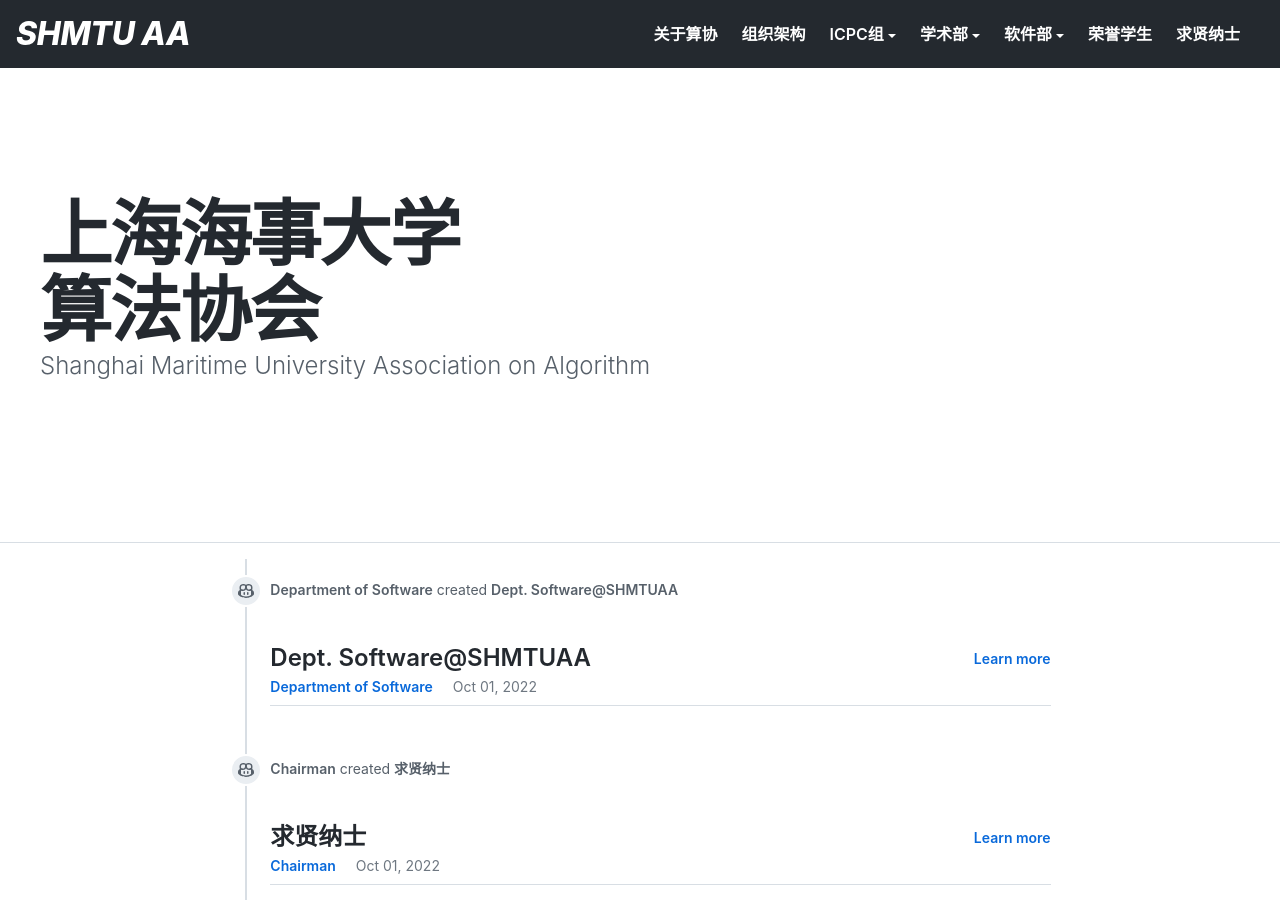
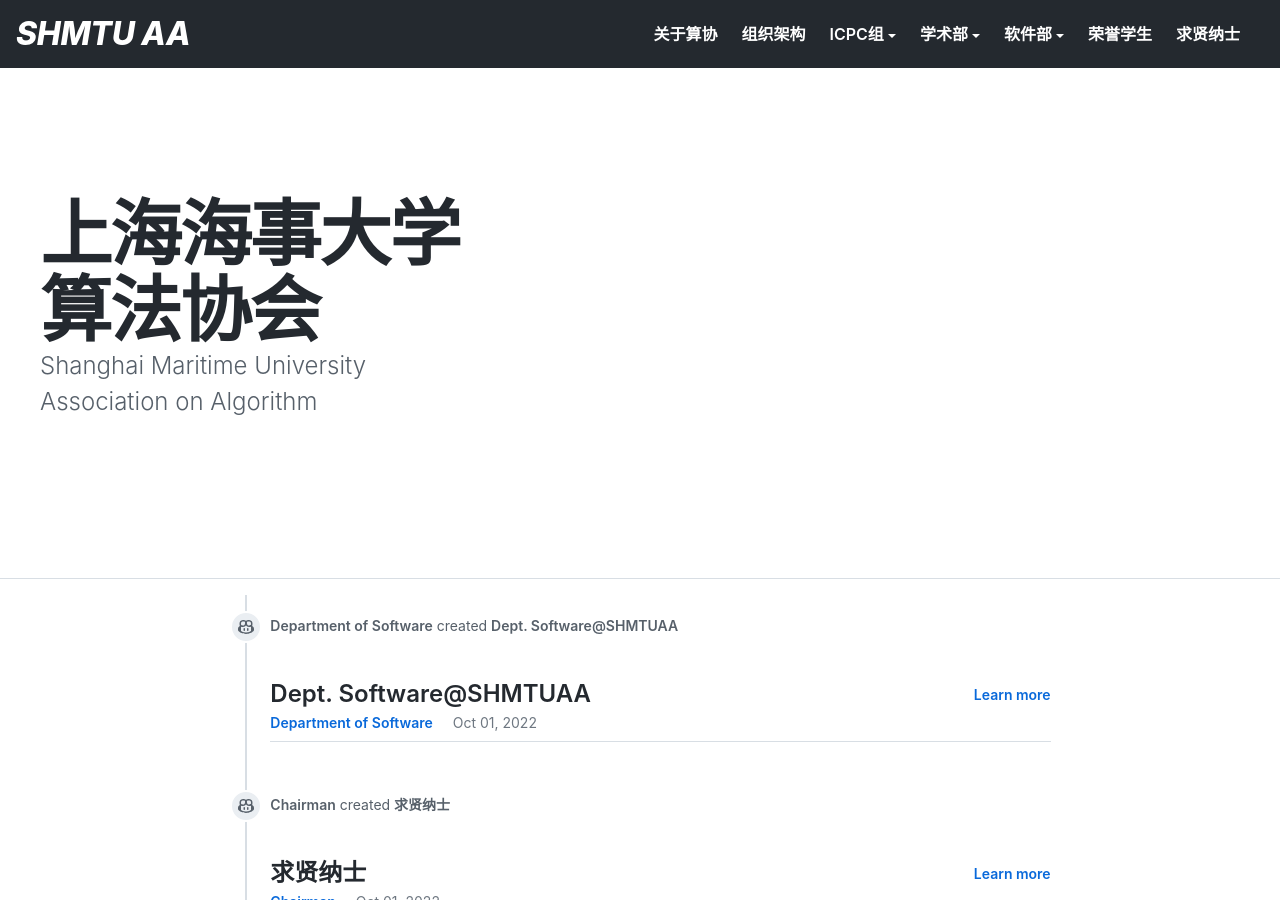
Before and after one commit to shmtuaa/shmtuaa.org, a Jekyll site: the page built from index.html, in a window 1280 px wide and 900 px high. Built offline with Jekyll 4.4.1, drawn with Linux system fonts in a browser that asks for light colours; the list of posts is cut into pages by our own code.

Commit message:
Update break-line behavior

```diff
--- a/_layouts/homepage.html
+++ b/_layouts/homepage.html
@@ -10,7 +10,7 @@
 
     <div class="Subhead px-6 py-12">
         <div class="Subhead-heading d-block h1-mktg text-emphasized"><div class="flex-wrap">上海海事大学</div><div class="flex-wrap">算法协会</div></div>
-        <div class="Subhead-description lead f2-light">{{ site.slogan }}</div>
+        <div class="Subhead-description lead f2-light"><div class="flex-wrap">Shanghai Maritime University </div><div class="flex-wrap">Association on Algorithm</div></div>
     </div>
 
     <div class="col-sm-12  col-md-10 col-lg-8 col-xl-8 mx-auto p-responsive">
```
